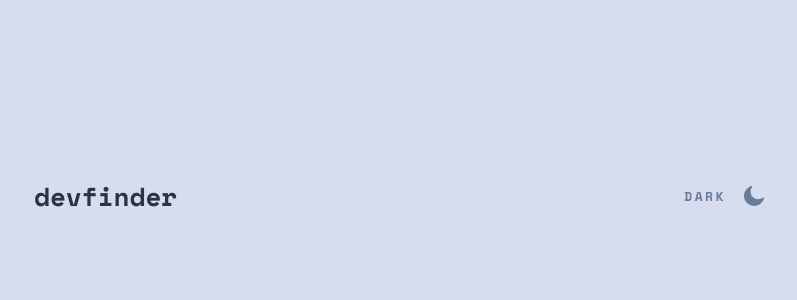
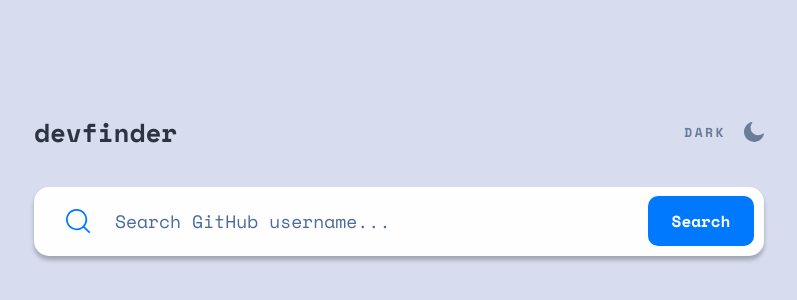
Before and after one commit to DimitriTsikaridze/Github-Search, an Angular app: page / in a window 1280 px wide. Shown: the part 204-504 px from the top of the page, without its empty margins (241-1038 px from the left). Built offline with nearby package versions, Linux system fonts and the light colour scheme.

Commit message:
finish search bar

```diff
--- a/src/app/app.component.html
+++ b/src/app/app.component.html
@@ -1 +1,2 @@
 <app-header></app-header>
+<app-search-bar></app-search-bar>
--- a/src/app/app.module.ts
+++ b/src/app/app.module.ts
@@ -3,11 +3,13 @@ import { BrowserModule } from '@angular/platform-browser';
 
 import { AppComponent } from './app.component';
 import { HeaderComponent } from './header/header.component';
+import { SearchBarComponent } from './search-bar/search-bar.component';
 
 @NgModule({
   declarations: [
     AppComponent,
-    HeaderComponent
+    HeaderComponent,
+    SearchBarComponent
   ],
   imports: [
     BrowserModule
--- a/src/app/header/header.component.scss
+++ b/src/app/header/header.component.scss
@@ -1,6 +1,5 @@
 :host {
   display: block;
-  user-select: none;
   justify-content: space-between;
 }
 
@@ -17,6 +16,7 @@ h1 {
 }
 
 .theme-switcher {
+  user-select: none;
   cursor: pointer;
 
   span {
--- /dev/null
+++ b/src/app/search-bar/search-bar.component.html
@@ -0,0 +1,9 @@
+<img class="search-icon" src="../../assets/icon-search.svg" alt="Search Icon" />
+
+<input
+  class="search-input"
+  type="text"
+  placeholder="Search GitHub username..."
+/>
+<p *ngIf="false" class="error-text">No Results</p>
+<button class="search-button">Search</button>
--- /dev/null
+++ b/src/app/search-bar/search-bar.component.scss
@@ -0,0 +1,48 @@
+:host {
+  display: block;
+  background-color: var(--white);
+  border-radius: 1.5rem;
+  padding: .95rem 1rem;
+  margin-block: 3.6rem 2.4rem;
+  display: flex;
+  align-items: center;
+  box-shadow: 0px 4px 4px rgba(0, 0, 0, 0.25);
+}
+
+
+.search-icon {
+  margin-left: 2.2rem;
+}
+
+.search-input {
+  background-color: transparent;
+  width: 60%;
+  color: var(--gray-4);
+  font-size: 1.8rem;
+  margin-left: 2.4rem;
+
+  &::placeholder {
+    color: var(--gray-3);
+  }
+}
+
+.search-button {
+  background-color: var(--blue);
+  margin-left: auto;
+  color: #fff;
+  border-radius: 1rem;
+  width: 10.6rem;
+  height: 5rem;
+  font-size: 1.6rem;
+  font-weight: 700;
+
+  &:active {
+    scale: .99;
+  }
+}
+
+.error-text {
+  color: #F74646;
+  font-size: 1.5rem;
+  font-weight: 700;
+}
--- /dev/null
+++ b/src/app/search-bar/search-bar.component.ts
@@ -0,0 +1,16 @@
+import { ChangeDetectionStrategy, Component, OnInit } from '@angular/core';
+
+@Component({
+  selector: 'app-search-bar',
+  templateUrl: './search-bar.component.html',
+  styleUrls: ['./search-bar.component.scss'],
+  changeDetection: ChangeDetectionStrategy.OnPush
+})
+export class SearchBarComponent implements OnInit {
+
+  constructor() { }
+
+  ngOnInit(): void {
+  }
+
+}
--- a/src/styles.scss
+++ b/src/styles.scss
@@ -1,5 +1,5 @@
-@use "./styles/reset.scss";
-@use "./styles/colors.scss";
+@import "./styles/reset.scss";
+@import "./styles/colors.scss";
 @import url("https://fonts.googleapis.com/css2?family=Space+Mono:wght@400;700&display=swap");
 
 body {
--- a/src/styles/colors.scss
+++ b/src/styles/colors.scss
@@ -8,6 +8,5 @@
   --gray-3: #4b6a9b;
   --gray-4: #2b3442;
 
-  font: inherit;
   font-size: 10px;
 }
--- a/src/styles/reset.scss
+++ b/src/styles/reset.scss
@@ -17,6 +17,11 @@ svg {
 
 button {
   cursor: pointer;
+}
+
+button,
+input {
+  font-family: inherit;
   border: none;
   outline: none;
 }
```
